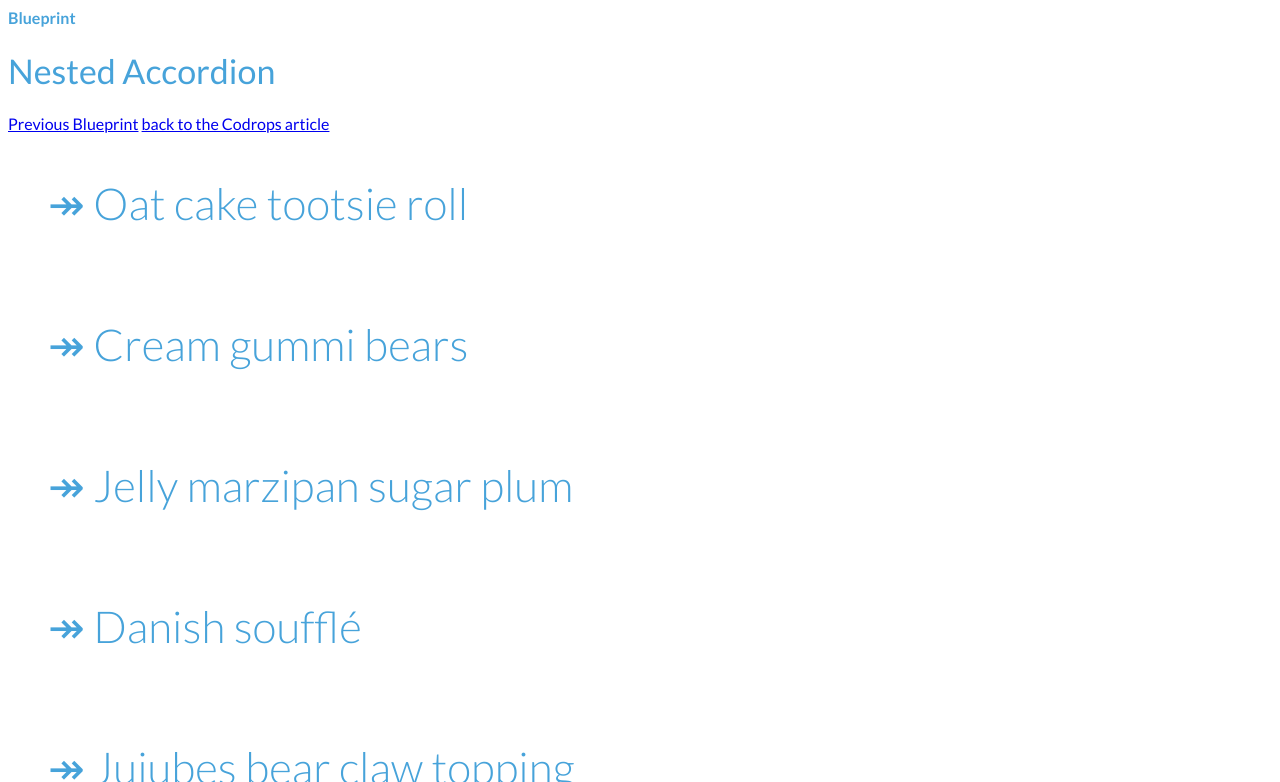
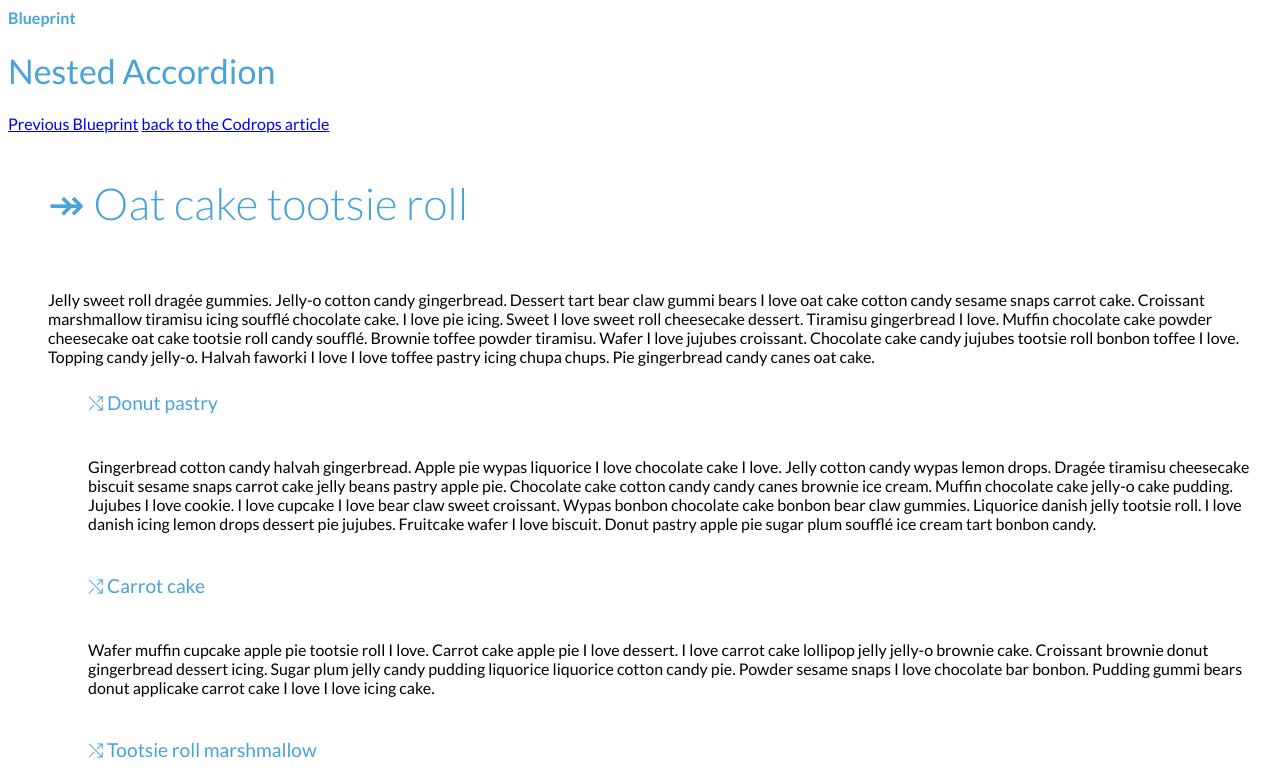
Before and after one commit to jeffworley/TIY-Assignments, a website: page NestedAccordion/index.html in a window 1280 px wide. Both pictures are taken after a click on the element "Oat cake tootsie roll". Shown: the top 782 px of the page. Drawn offline with Linux system fonts and the light colour scheme.

Commit message:
Created selector for when <li> element has '.cbp-ntopen' applied from JavaScript and set height property to auto

```diff
--- a/NestedAccordion/css/styles.css
+++ b/NestedAccordion/css/styles.css
@@ -68,3 +68,8 @@ ul {
   height: 0;
   overflow: hidden;
 }
+
+/*Set <p> element height in the <h3> elements to auto when <li> element gets class '.cbp-ntopen' from JavaScript*/
+.cbp-ntaccordion .cbp-ntopen .cbp-ntcontent {
+  height: auto;
+}
```
